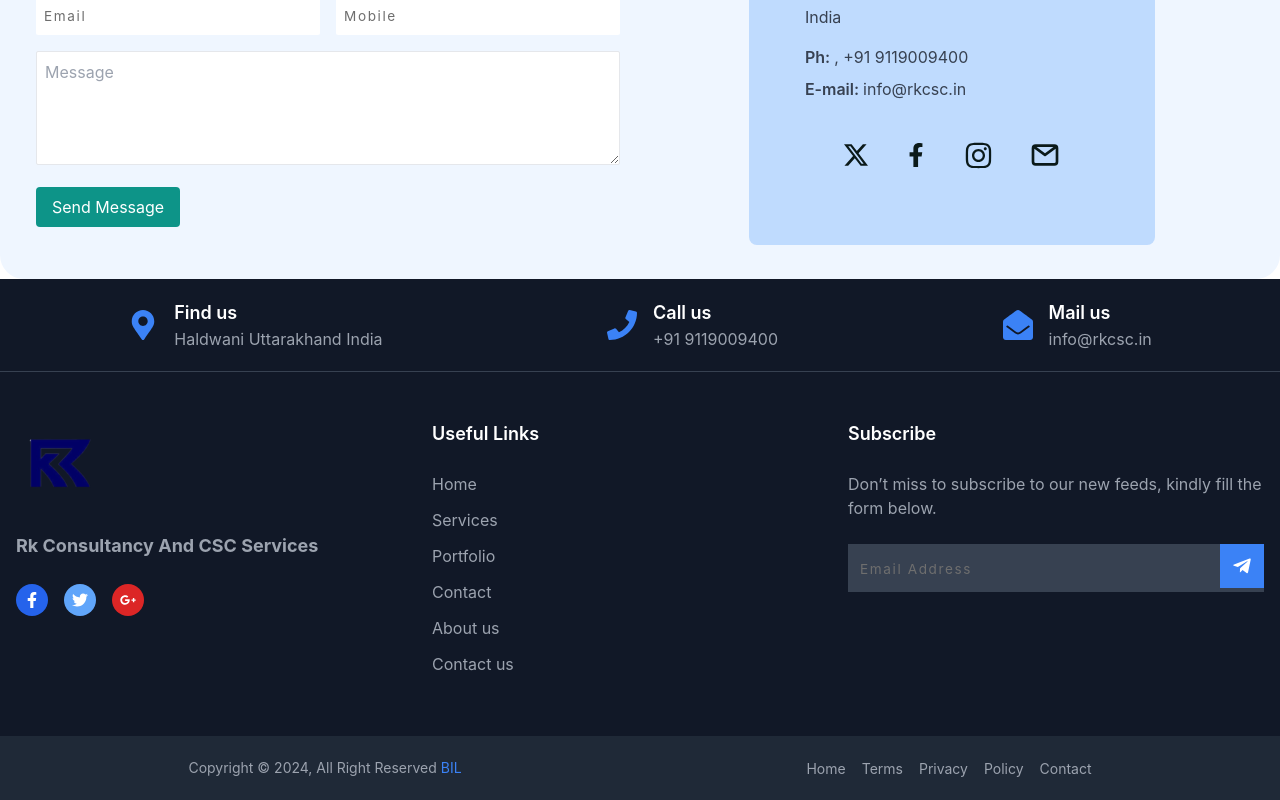
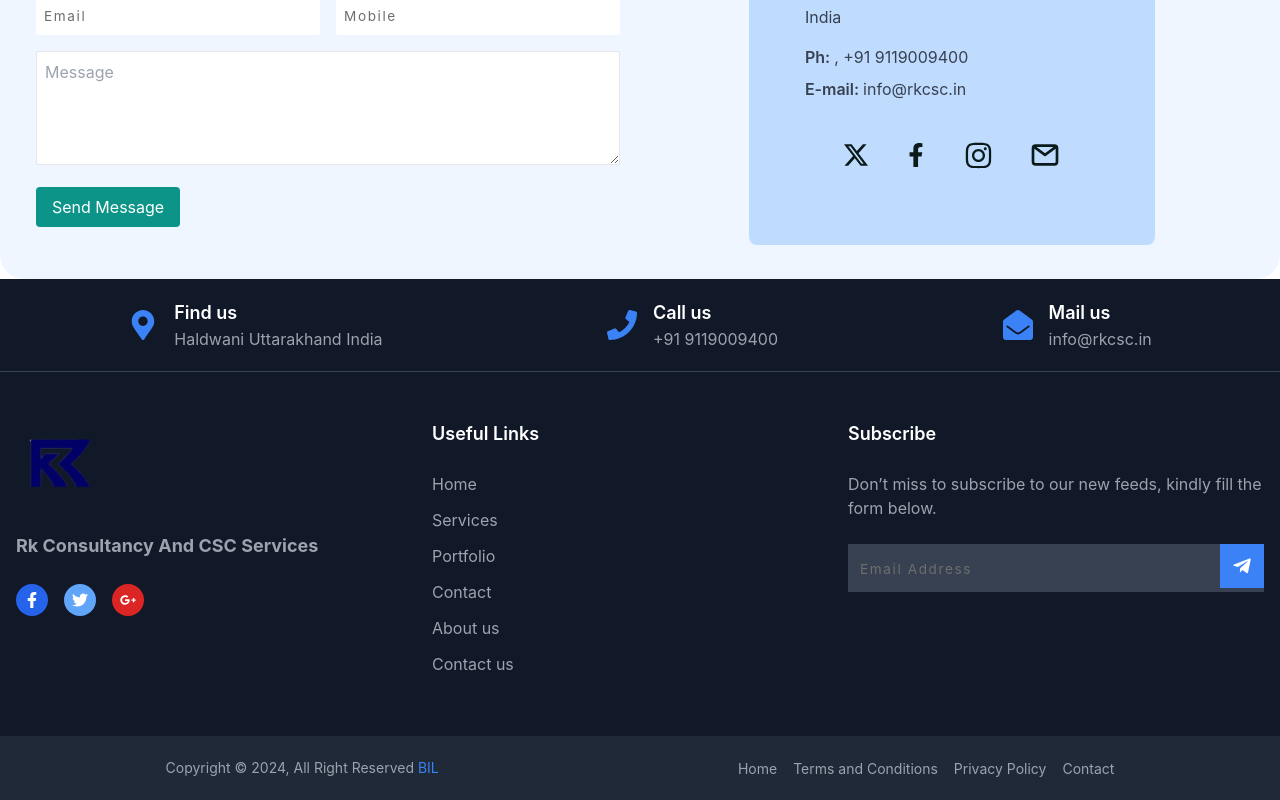
Before and after one commit to gymsewa/rkcsc_frontend, a React (Create React App) app: page / in a window 1280 px wide. Shown: the part 2341-3141 px from the top of the page. Built offline with nearby package versions, Linux system fonts and the light colour scheme.

Commit message:
updated the footer text

```diff
--- a/src/components/Footer.jsx
+++ b/src/components/Footer.jsx
@@ -122,8 +122,12 @@ const Footer = () => {
           </div>
           <div>
             <ul className="flex space-x-4">
-              {["Home", "Terms", "Privacy", "Policy", "Contact"].map(
-                (link, index) => (
+              {[
+                "Home",
+                "Terms and Conditions",
+                "Privacy Policy",
+                "Contact",
+              ].map((link, index) => (
                 <li key={index}>
                   <a
                     href="#"
@@ -132,8 +136,7 @@ const Footer = () => {
                     {link}
                   </a>
                 </li>
-                )
-              )}
+              ))}
             </ul>
           </div>
         </div>
```
Lines whose indentation alone changed are shown as unchanged.
